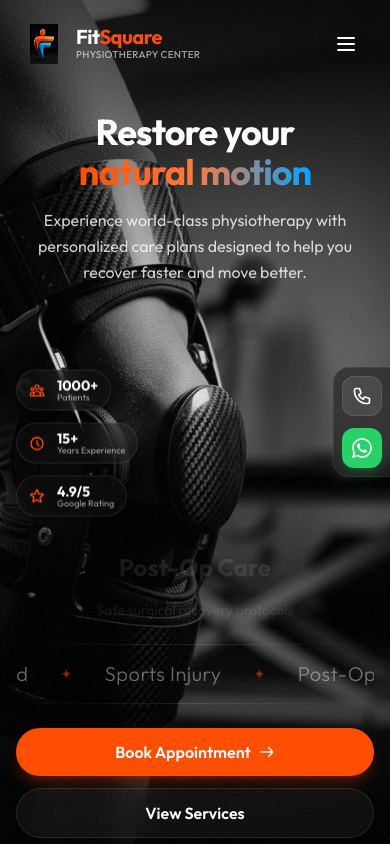
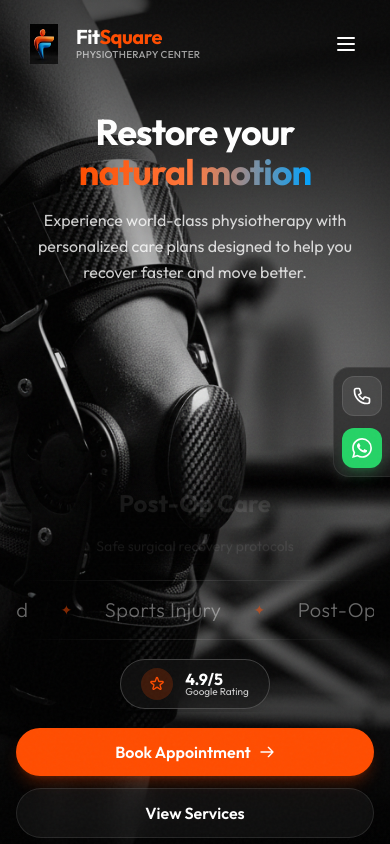
Before and after one commit to vitthalby/clinic-mgmt, a Next.js app: page / in a window 390 px wide. Shown: the top 844 px of the page. Built offline with nearby package versions, Linux system fonts and the light colour scheme; a web font is replaced by a local one.

Commit message:
hero section fixes

```diff
--- a/components/Hero.tsx
+++ b/components/Hero.tsx
@@ -52,6 +52,7 @@ function StatsCard({ className, variant = "vertical", stats }: { className?: str
 
 export default function Hero() {
     const [activeService, setActiveService] = useState(0)
+    const [activeStat, setActiveStat] = useState(0)
     const { hero } = landingPageData
 
     useEffect(() => {
@@ -60,6 +61,14 @@ export default function Hero() {
         }, 3000)
         return () => clearInterval(interval)
     }, [hero.services.length])
+
+    // Cycle stats every 2.5 seconds
+    useEffect(() => {
+        const interval = setInterval(() => {
+            setActiveStat((prev) => (prev + 1) % hero.stats.length)
+        }, 2500)
+        return () => clearInterval(interval)
+    }, [hero.stats.length])
 
     return (
         <section className="relative min-h-[105svh] lg:min-h-screen flex flex-col lg:flex-row lg:items-center pt-0 lg:pt-10 overflow-hidden">
@@ -79,35 +88,6 @@ export default function Hero() {
             <div className="absolute inset-0 pointer-events-none hidden lg:block">
                 <div className="absolute top-0 left-1/4 w-[500px] h-[500px] bg-orange/20 rounded-full blur-[120px] mix-blend-screen animate-pulse" />
                 <div className="absolute bottom-0 right-1/4 w-[500px] h-[500px] bg-blue/20 rounded-full blur-[120px] mix-blend-screen animate-pulse" />
-            </div>
-
-            {/* Mobile Stats - Absolute Left Vertical Stack */}
-            <div className="absolute left-4 top-1/2 -translate-y-1/2 z-20 lg:hidden flex flex-col gap-3">
-                {hero.stats.map((stat, i) => (
-                    <motion.div
-                        key={i}
-                        initial={{ opacity: 0, x: -20 }}
-                        animate={{ opacity: 1, x: 0 }}
-                        transition={{ duration: 0.5, delay: 0.5 + (i * 0.1) }}
-                        className="bg-surface-highlight/40 backdrop-blur-md border border-white/10 rounded-full px-3 py-2 flex items-center gap-3 w-max"
-                    >
-                        <div className="text-orange">
-                            {i === 0 && (
-                                <svg className="w-4 h-4" fill="none" stroke="currentColor" viewBox="0 0 24 24"><path strokeLinecap="round" strokeLinejoin="round" strokeWidth={2} d="M17 20h5v-2a3 3 0 00-5.356-1.857M17 20H7m10 0v-2c0-.656-.126-1.283-.356-1.857M7 20H2v-2a3 3 0 015.356-1.857M7 20v-2c0-.656.126-1.283.356-1.857m0 0a5.002 5.002 0 019.288 0M15 7a3 3 0 11-6 0 3 3 0 016 0zm6 3a2 2 0 11-4 0 2 2 0 014 0zM7 10a2 2 0 11-4 0 2 2 0 014 0z" /></svg>
-                            )}
-                            {i === 1 && (
-                                <svg className="w-4 h-4" fill="none" stroke="currentColor" viewBox="0 0 24 24"><path strokeLinecap="round" strokeLinejoin="round" strokeWidth={2} d="M12 8v4l3 3m6-3a9 9 0 11-18 0 9 9 0 0118 0z" /></svg>
-                            )}
-                            {i === 2 && (
-                                <svg className="w-4 h-4" fill="none" stroke="currentColor" viewBox="0 0 24 24"><path strokeLinecap="round" strokeLinejoin="round" strokeWidth={2} d="M11.049 2.927c.3-.921 1.603-.921 1.902 0l1.519 4.674a1 1 0 00.95.69h4.915c.969 0 1.371 1.24.588 1.81l-3.976 2.888a1 1 0 00-.363 1.118l1.518 4.674c.3.922-.755 1.688-1.538 1.118l-3.976-2.888a1 1 0 00-1.176 0l-3.976 2.888c-.783.57-1.838-.197-1.538-1.118l1.518-4.674a1 1 0 00-.363-1.118l-3.976-2.888c-.784-.57-.38-1.81.588-1.81h4.914a1 1 0 00.951-.69l1.519-4.674z" /></svg>
-                            )}
-                        </div>
-                        <div className="flex flex-col">
-                            <span className="text-sm font-bold text-white leading-none">{stat.value}</span>
-                            <span className="text-[9px] text-white/60 leading-none">{stat.label}</span>
-                        </div>
-                    </motion.div>
-                ))}
             </div>
 
             <div className="container mx-auto px-4 relative z-10 flex flex-col lg:flex-row items-stretch lg:items-center h-full lg:h-auto flex-grow lg:flex-grow-0 justify-between lg:justify-center pb-12 lg:pb-0 pt-28 lg:pt-0">
@@ -162,7 +142,7 @@ export default function Hero() {
                             initial={{ opacity: 0 }}
                             animate={{ opacity: 1 }}
                             transition={{ duration: 0.5, delay: 0.25 }}
-                            className="mb-6 lg:mb-8 w-full relative"
+                            className="mb-4 lg:mb-8 w-full relative"
                         >
                             {/* Innovative 'Stream' Look */}
                             <div className="absolute top-0 left-0 w-full h-px bg-gradient-to-r from-transparent via-white/10 to-transparent" />
@@ -172,6 +152,38 @@ export default function Hero() {
                                 <KeywordTicker keywords={hero.keywords} />
                             </div>
                         </motion.div>
+
+                        {/* Mobile Single Stat Rotator */}
+                        <div className="lg:hidden h-14 mb-4 flex justify-center items-center overflow-hidden">
+                            <AnimatePresence mode="wait">
+                                <motion.div
+                                    key={activeStat}
+                                    initial={{ opacity: 0, y: 20, scale: 0.9 }}
+                                    animate={{ opacity: 1, y: 0, scale: 1 }}
+                                    exit={{ opacity: 0, y: -20, scale: 0.9 }}
+                                    transition={{ duration: 0.3 }}
+                                    className="bg-surface-highlight/60 backdrop-blur-md border border-white/20 rounded-full px-5 py-2 flex items-center gap-3 shadow-xl"
+                                >
+                                    <div className="w-8 h-8 rounded-full bg-orange/20 flex items-center justify-center text-orange shrink-0">
+                                        {activeStat === 0 && (
+                                            <svg className="w-4 h-4" fill="none" stroke="currentColor" viewBox="0 0 24 24"><path strokeLinecap="round" strokeLinejoin="round" strokeWidth={2} d="M17 20h5v-2a3 3 0 00-5.356-1.857M17 20H7m10 0v-2c0-.656-.126-1.283-.356-1.857M7 20H2v-2a3 3 0 015.356-1.857M7 20v-2c0-.656.126-1.283.356-1.857m0 0a5.002 5.002 0 019.288 0M15 7a3 3 0 11-6 0 3 3 0 016 0zm6 3a2 2 0 11-4 0 2 2 0 014 0zM7 10a2 2 0 11-4 0 2 2 0 014 0z" /></svg>
+                                        )}
+                                        {activeStat === 1 && (
+                                            <svg className="w-4 h-4" fill="none" stroke="currentColor" viewBox="0 0 24 24"><path strokeLinecap="round" strokeLinejoin="round" strokeWidth={2} d="M12 8v4l3 3m6-3a9 9 0 11-18 0 9 9 0 0118 0z" /></svg>
+                                        )}
+                                        {activeStat === 2 && (
+                                            <svg className="w-4 h-4" fill="none" stroke="currentColor" viewBox="0 0 24 24"><path strokeLinecap="round" strokeLinejoin="round" strokeWidth={2} d="M11.049 2.927c.3-.921 1.603-.921 1.902 0l1.519 4.674a1 1 0 00.95.69h4.915c.969 0 1.371 1.24.588 1.81l-3.976 2.888a1 1 0 00-.363 1.118l1.518 4.674c.3.922-.755 1.688-1.538 1.118l-3.976-2.888a1 1 0 00-1.176 0l-3.976 2.888c-.783.57-1.838-.197-1.538-1.118l1.518-4.674a1 1 0 00-.363-1.118l-3.976-2.888c-.784-.57-.38-1.81.588-1.81h4.914a1 1 0 00.951-.69l1.519-4.674z" /></svg>
+                                        )}
+                                    </div>
+                                    <div className="flex flex-col items-start">
+                                        <span className="text-base font-bold text-white leading-none">{hero.stats[activeStat].value}</span>
+                                        <span className="text-[10px] text-white/80 leading-none">{hero.stats[activeStat].label}</span>
+                                    </div>
+                                </motion.div>
+                            </AnimatePresence>
+                        </div>
+
+
 
                         <motion.div
                             initial={{ opacity: 0, y: 20 }}
@@ -250,6 +262,6 @@ export default function Hero() {
                     </AnimatePresence>
                 </div>
             </div>
-        </section>
+        </section >
     )
 }
```
